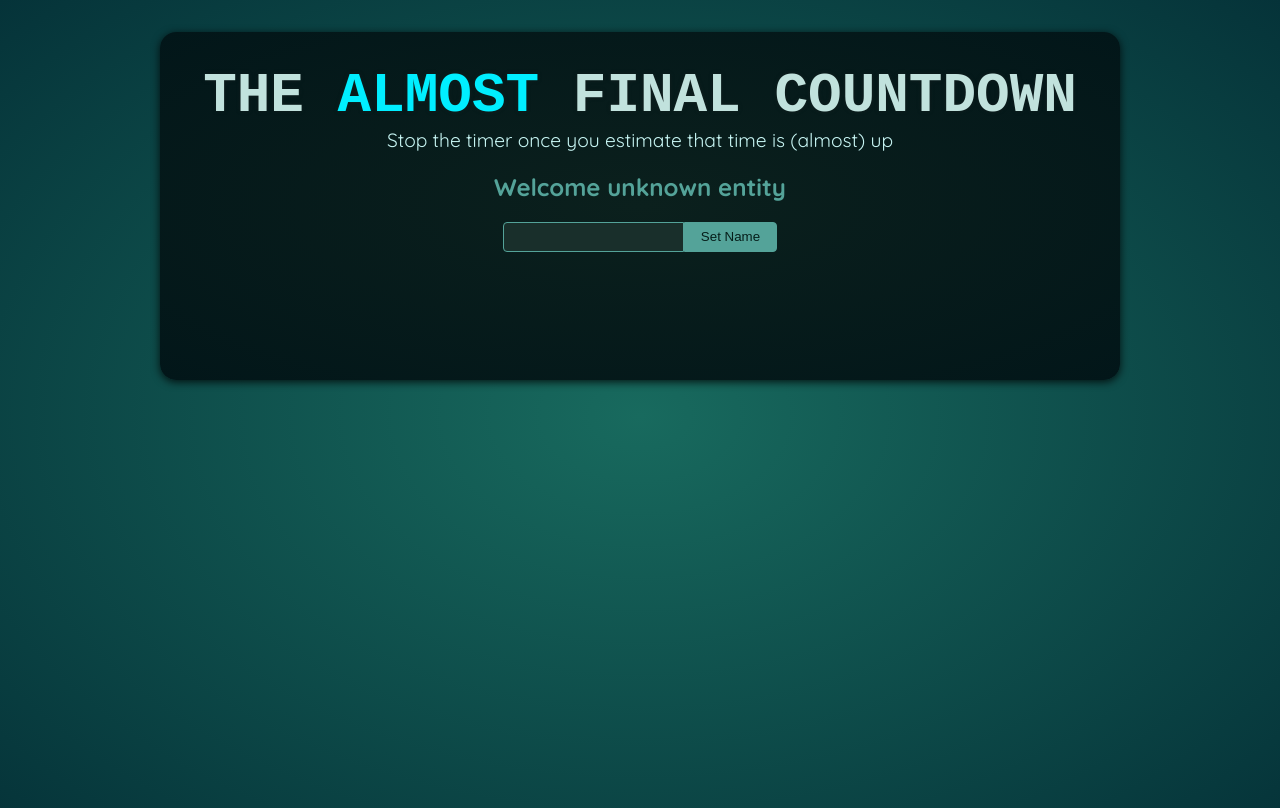
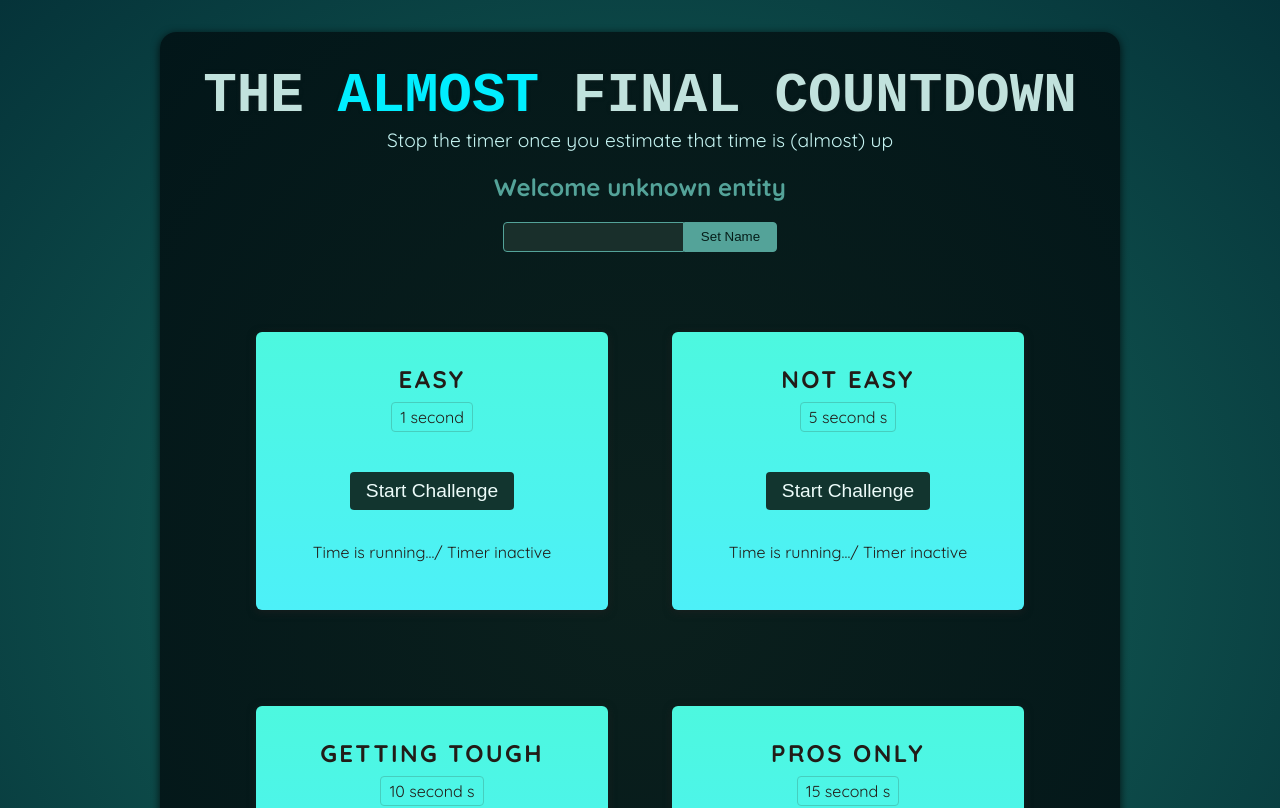
Before and after one commit to SilverFlame83/ReactGame, a React (Vite) app: page / in a window 1280 px wide. Shown: the top 808 px of the page. Built offline with nearby package versions, Linux system fonts and the light colour scheme; a web font is replaced by a local one.

Commit message:
setting timerChallange

```diff
--- a/src/App.jsx
+++ b/src/App.jsx
@@ -1,10 +1,16 @@
 import Player from './components/Player.jsx';
+import TimerChallenge from './components/TimerChallenge.jsx';
 
 function App() {
   return (
     <>
       <Player />
-      <div id="challenges"></div>
+      <div id="challenges">
+        <TimerChallenge title="Easy" targetTime={1}/>
+        <TimerChallenge title="Not easy" targetTime={5}/>
+        <TimerChallenge title="Getting tough" targetTime={10}/>
+        <TimerChallenge title="Pros only" targetTime={15}/>
+      </div>
     </>
   );
 }
--- /dev/null
+++ b/src/components/TimerChallenge.jsx
@@ -0,0 +1,14 @@
+export default function TimerChallenge({ title, targetTime }) {
+  return (
+    <section className="challenge">
+      <h2>{title}</h2>
+      <p className="challenge-time">
+        {targetTime} second {targetTime > 1 ? "s" : ""}
+      </p>
+      <p>
+        <button>Start Challenge</button>
+      </p>
+      <p className="">Time is running.../ Timer inactive</p>
+    </section>
+  );
+}
```
